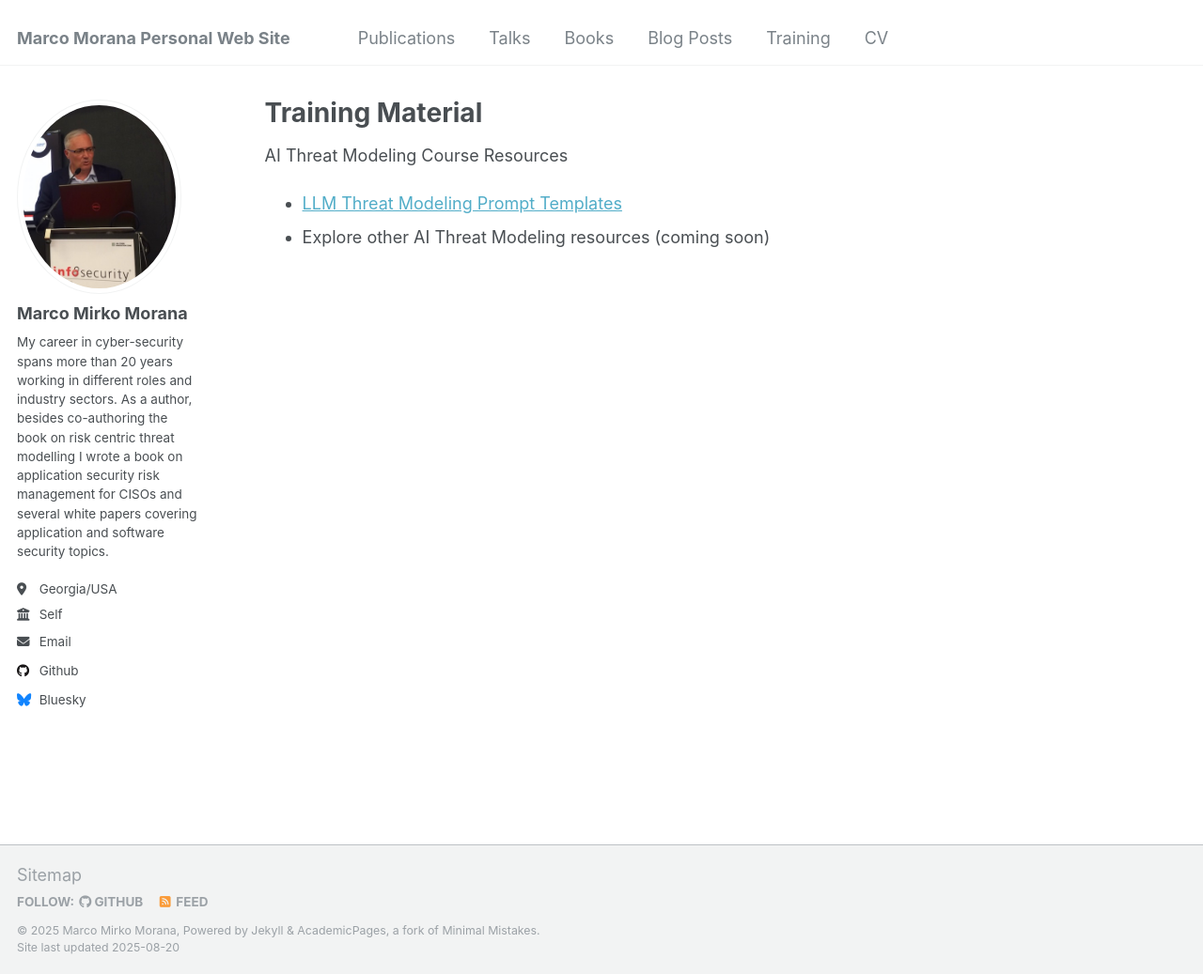
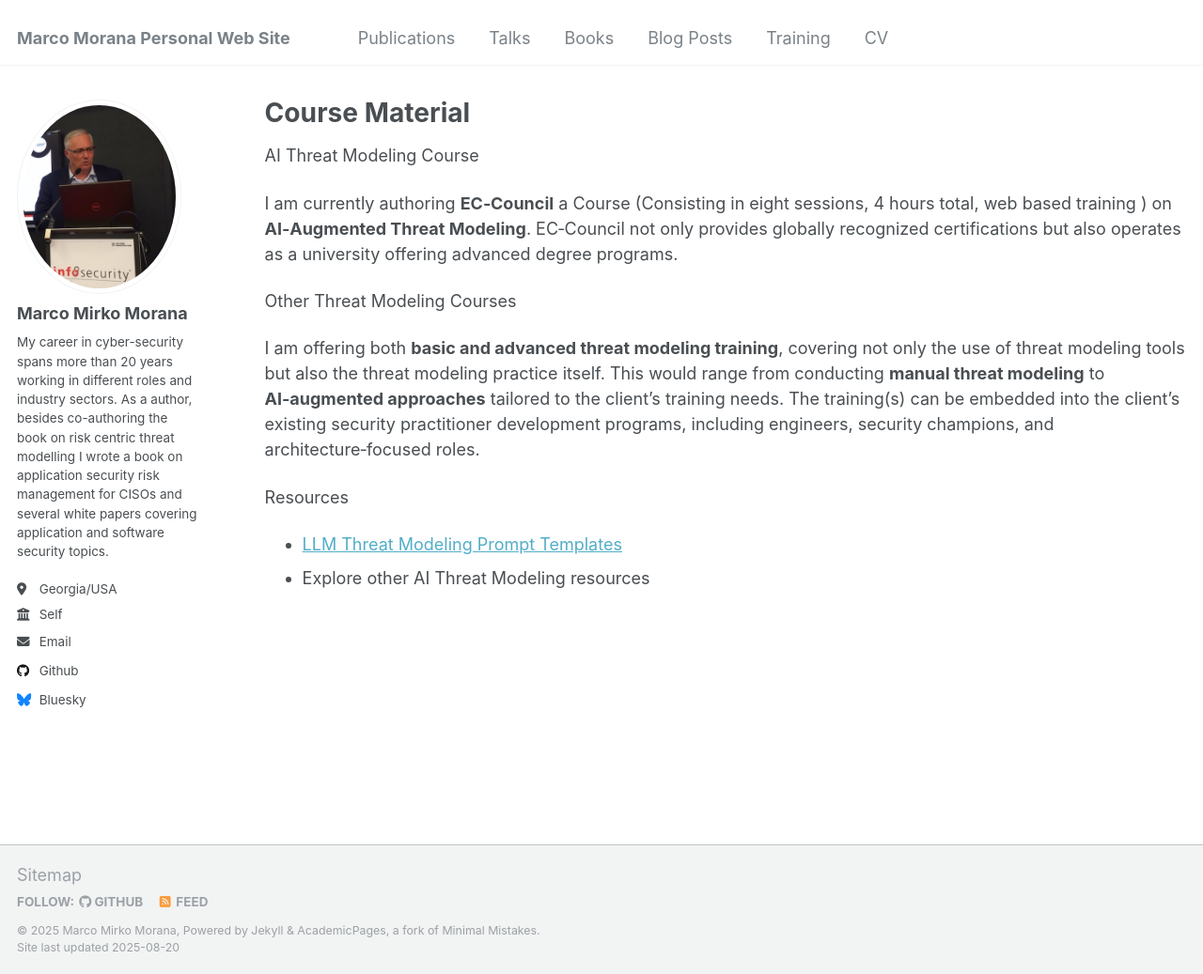
Before and after one commit to mmorana1/marcom, a Jekyll site: the page built from _pages/trainings.html, in a window 1280 px wide and 1037 px high. Shown: the whole window at 94% size. Built offline with Jekyll 4.4.1, drawn with Linux system fonts in a browser that asks for light colours.

Commit message:
Update trainings.html

```diff
--- a/_pages/trainings.html
+++ b/_pages/trainings.html
@@ -1,14 +1,28 @@
 ---
 layout: archive
-title: "Training Material"
+title: "Course Material"
 permalink: /trainings/
 author_profile: true
 ---
-<p> AI Threat Modeling Course Resources </p>
+<p> AI Threat Modeling Course </p>
+ <p class="lead">
+      I am currently authoring <strong>EC‑Council</strong> a Course (Consisting in eight sessions, 4 hours total, web based training ) on <strong>AI‑Augmented Threat Modeling</strong>.
+      EC‑Council not only provides globally recognized certifications but also operates as a university offering advanced degree programs.
+</p>
+<p> Other Threat Modeling Courses </p>
+<p>
+      I am offering both <strong>basic and advanced threat modeling training</strong>, covering not only the use of threat modeling tools
+      but also the threat modeling practice itself. This would range from conducting <strong>manual threat modeling</strong> to
+      <strong>AI‑augmented approaches</strong> tailored to the client’s training needs.
+      The training(s) can be embedded into the client’s existing security practitioner development programs, including
+      engineers, security champions, and architecture‑focused roles.
+</p>
+<p> Resources </p>
 <ul style="margin-top: 0;">
   <li>
     <a href="https://docs.google.com/document/d/e/2PACX-1vQc_F6wUh4PVvSWRMVCQv9X0IajVxQL68gfsFMqRkue-IkAEwtvdDMITJ2xGjqLMc67vQblzqG08C6F/pub">
       LLM Threat Modeling Prompt Templates </a>
   </li>
-  <li>Explore other AI Threat Modeling resources (coming soon)</li>
+  <li>Explore other AI Threat Modeling resources</li>
+
 </ul>
```
